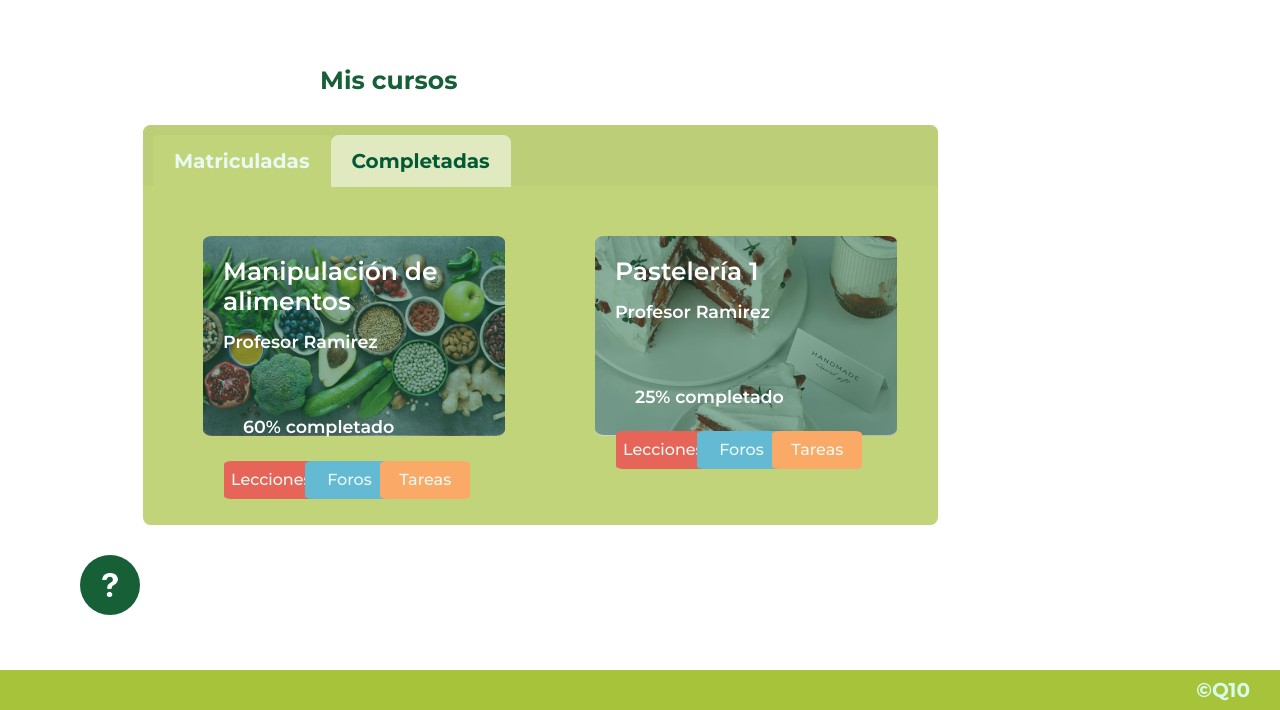
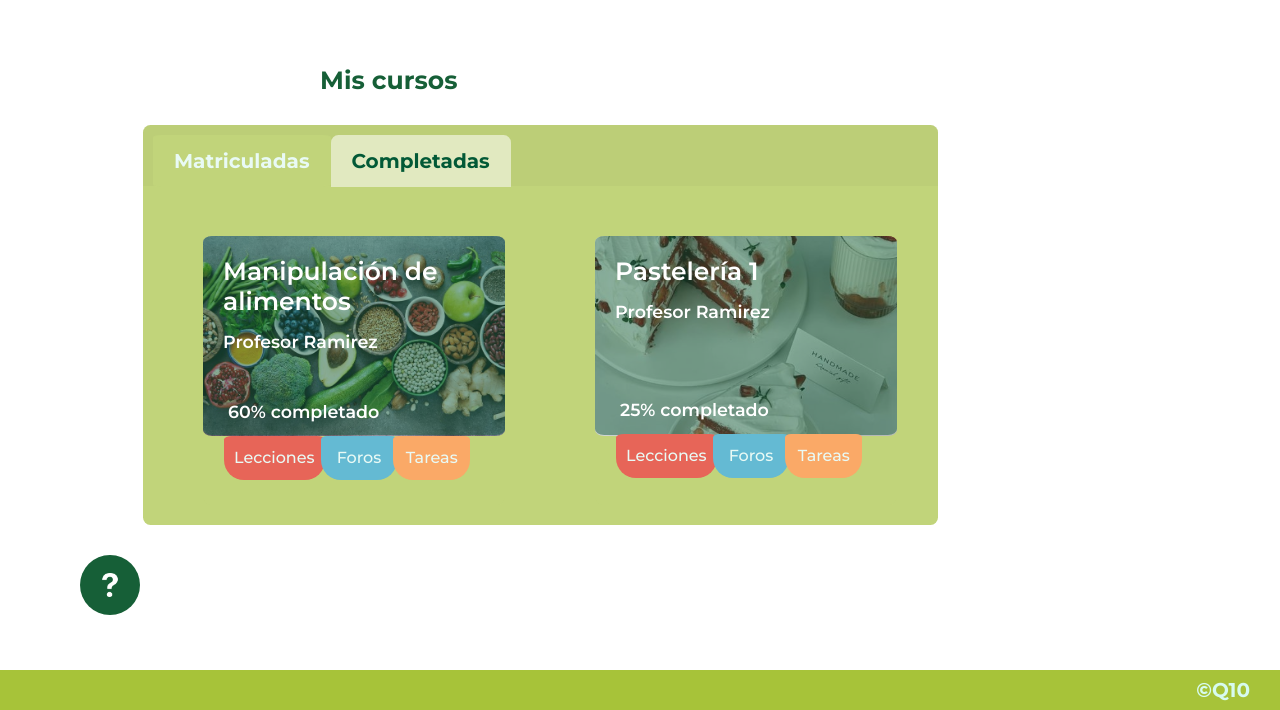
Before and after one commit to Taamara5002/alison_project, a plain HTML site: page templates/cursos.html in a window 1280 px wide. Shown: the part 90-800 px from the top of the page. Drawn offline with nearby package versions, Linux system fonts and the light colour scheme.

Commit message:
cambios de richi

```diff
--- a/static/style.css
+++ b/static/style.css
@@ -173,6 +173,8 @@ main{
     border-radius: 8%;
     margin-top: -20px;
     margin-left: -14px;
+    border-bottom-left-radius: 20px;
+    border-bottom-right-radius: 20px;
 }
 
 .bt1{
--- a/templates/cursos.html
+++ b/templates/cursos.html
@@ -59,24 +59,24 @@
                     <div class="card-img-overlay">
                         <h5 class="card-title" style="font-weight: 600;">Manipulación de alimentos</h5>
                         <p class="card-text" style="font-weight: 600;"><small>Profesor Ramirez</small></p>
-                        <p class="card-text" style="font-weight: 600; padding-top: 35px; padding-left: 20px;"><small>60% completado</small></p>
-                        <div class="container ct_bt d-flex justify-content-around mt-3">
-                            <button class="bt1" onclick="aviso()">Lecciones</button>
-                            <button class="bt2" onclick="aviso()">Foros</button>
-                            <button class="bt3" onclick="aviso()">Tareas</button>
+                        <p class="card-text" style="font-weight: 600; padding-top: 20px; padding-left: 5px;"><small>60% completado</small></p>
+                        <div class="container  ct_bt mt-2">
+                            <button class="bt1 me-2 p-2" onclick="aviso()">Lecciones</button>
+                            <button class="bt2 me-2 p-2" onclick="aviso()">Foros</button>
+                            <button class="bt3 me-0 p-2" onclick="aviso()">Tareas</button>
                         </div>
                     </div>
                 </div>
                 <div class="card card-img-container" style="color: #e9faf5; width: 40%; background-color: #c1d47a; border: none; margin-left: 70px;">
                     <img src="/img/pasteleria_ing_card.jpg" class="card-img" alt="..." style="height: 200px; width: 100%; border-radius: 3%;">
-                    <div class="card-img-overlay">
+                    <div class="card-img-overlay ">
                         <h5 class="card-title" style="font-weight: 600;">Pastelería 1</h5>
                         <p class="card-text" style="font-weight: 600;"><small>Profesor Ramirez</small></p>
-                        <p class="card-text" style="font-weight: 600; padding-top: 35px; padding-left: 20px;"><small>25% completado</small></p>
-                        <div class="container ct_bt d-flex justify-content-around mt-3">
-                            <button class="bt1" onclick="aviso()">Lecciones</button>
-                            <button class="bt2" onclick="aviso()">Foros</button>
-                            <button class="bt3" onclick="aviso()">Tareas</button>
+                        <p class="card-text" style="font-weight: 600; padding-top: 48px; padding-left: 5px;"><small>25% completado</small></p>
+                        <div class="container ct_bt mt-2">
+                            <button class="bt1 me-2 p-2" onclick="aviso()">Lecciones</button>
+                            <button class="bt2 me-2 p-2" onclick="aviso()">Foros</button>
+                            <button class="bt3 me-0 p-2" onclick="aviso()">Tareas</button>
                         </div>
                     </div>
                 </div>
```
